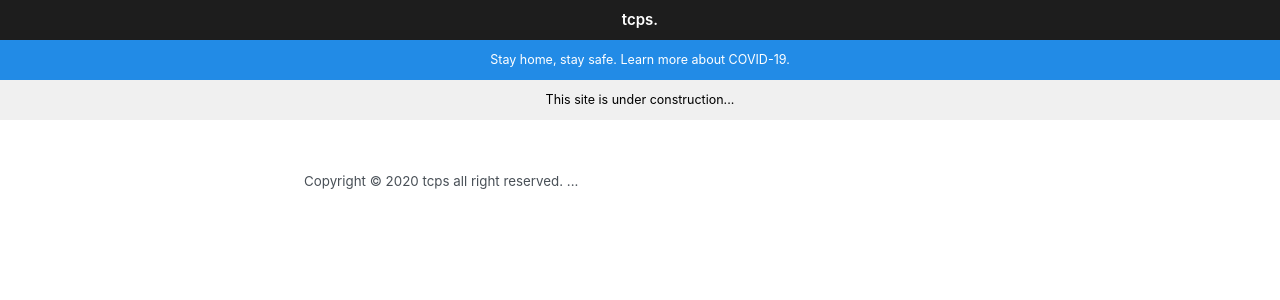
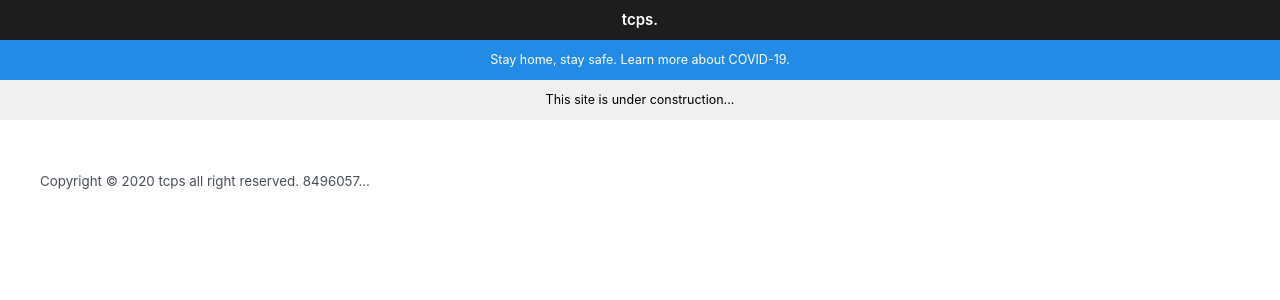
Before and after one commit to ttcps/ttcps.github.io, a Jekyll site: the page built from index.html, in a window 1280 px wide. Shown: the top 300 px of the page. Built offline with Jekyll 4.4.1, drawn with Linux system fonts in a browser that asks for light colours.

Commit message:
Update home.html

```diff
--- a/_layouts/home.html
+++ b/_layouts/home.html
@@ -11,13 +11,14 @@
       <main>
         {{ content }}
       </main>
-
-      <footer class="footer">
+    </div>
+    <div class="footer" style="max-width: 75rem;padding left: var(--spacer-5);padding-right: var(--spacer-5);margin-left: auto;margin-right: auto;">
+       <footer class="footer" style="margin-bottom: 0px">
         <small>
-          Copyright &copy; <time datetime="{{ site.time | date_to_xmlschema }}">{{ site.time | date: '%Y' }}</time> tcps all right reserved.
+          Copyright © <time datetime="2020-12-03T22:52:13+08:00">2020</time> tcps all right reserved.
         </small>
         <small>
-          <a href="javascript:location.reload();" style="text-decoration: none; color: #495057">{{ site.github.build_revision | truncate: 7, "" }}</a><a href="/info" style="text-decoration: none; color: #495057">...</a>
+          <a href="javascript:location.reload();" style="text-decoration: none; color: #495057">8496057</a><a href="/info" style="text-decoration: none; color: #495057">...</a>
         </small>
       </footer>
     </div>
```
